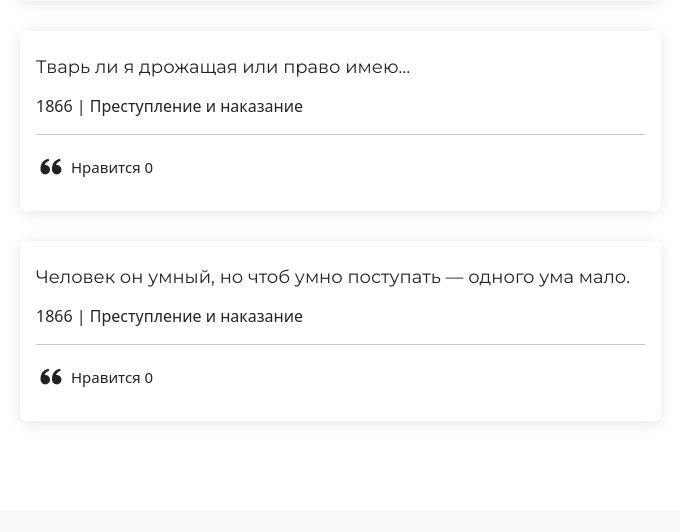
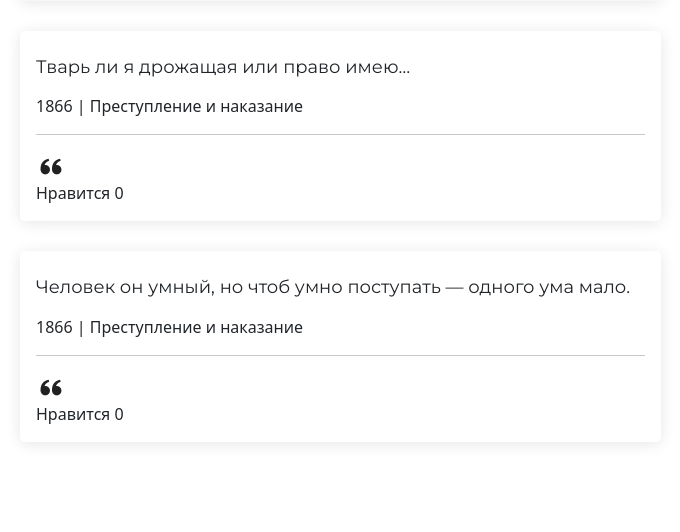
Before and after one commit to IrbisEH/Double-Quotes, a Django app: page /quotes/author/1/ in a window 1280 px wide. Shown: the part 846-1378 px from the top of the page, without its empty margins (157-837 px from the left). Before the commit the page ends 1233 px from the top, so only its background shows below. Run offline with Django 4.2, Linux system fonts and the light colour scheme; data comes from the database, SQL or seed files in the repository; some libraries are stand-ins or nearby versions.

Commit message:
добавлен favicon, исправлено отоброжеybt like button

```diff
--- a/double_quotes/static/css/main.css
+++ b/double_quotes/static/css/main.css
@@ -148,8 +148,9 @@
 }
 
 .quotes .quote-like {
-    width: 100%;
+    width: 30%;
     display: flex;
+    text-decoration: None;
 }
 
 .quotes .quote-like i {
@@ -175,10 +176,10 @@
 }
 
 .quotes .quote-like p {
+    color: #303030;
     font-size: 15px;
     padding-top: 5px;
     padding-left: 5px;
-
     display: inline-block;
 }
 
--- a/double_quotes/templates/author_detail.html
+++ b/double_quotes/templates/author_detail.html
@@ -40,16 +40,16 @@
                                 {% csrf_token %}
                                 <!-- if user liked quote -->
                                 {% with users_liked=quote.likes.all %}
-                                <div id="like-button" class="quote-like {% if user in users_liked %}myClass{% endif %}" value="{{ quote.id }}">
+                                <a href="." id="like-button" class="quote-like {% if user in users_liked %}myClass{% endif %}" value="{{ quote.id }}">
                                     <i class='bx bxs-quote-alt-left' id="icon"></i>
-                                    <p>Нравится <span class="like-count{{ quote.id }}">{{ quote.like_count }}</span></p>
-                                </div>
+                                    <p >Нравится <span class="like-count{{ quote.id }}">{{ quote.like_count }}</span></p>
+                                </a>
                                 {% endwith %}
                                 {% else %}
-                                <div id="like-button-no-click" class="quote-like">
+                                <a href="." id="like-button-no-click" class="quote-like">
                                     <i class='bx bxs-quote-alt-left' id="icon"></i>
-                                    <p>Нравится <span class="like-count">{{ quote.like_count }}</span></p>
-                                </div>
+                                    <a>Нравится <span class="like-count">{{ quote.like_count }}</span></a>
+                                </a>
                                 {%  endif %}
 
 
--- a/double_quotes/templates/base.html
+++ b/double_quotes/templates/base.html
@@ -13,7 +13,7 @@
 {#    {% include 'includes/scripts.html' %}#}
 
     <!-- Favicons -->
-
+    <link rel="shortcut icon" href="{% static 'favicon.ico' %}"/>
 
     <!-- Google Fonts -->
     <link rel="preconnect" href="https://fonts.googleapis.com">
```
Also changed, not shown: double_quotes/static/favicon.ico (added).
